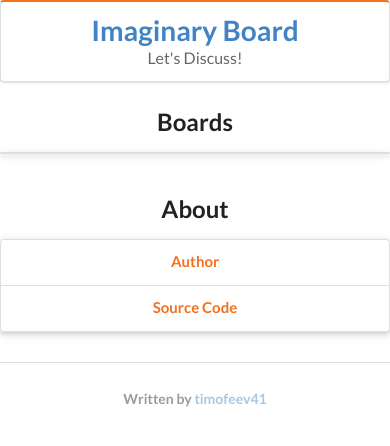
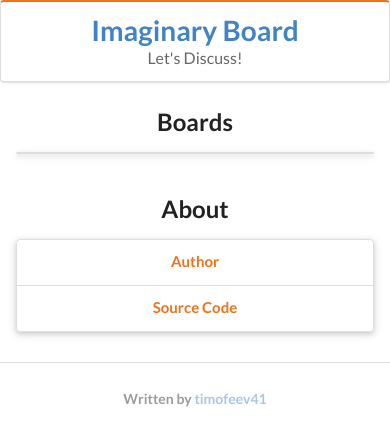
Before and after one commit to timofeev41/imaginaryboard, a Django app: page / in a window 390 px wide. Shown: the top 446 px of the page. Run offline with Django 3.2, Linux system fonts and the light colour scheme; data that the repository does not hold is empty.

Commit message:
:zap: responsive index page

```diff
--- a/board/templates/index.html
+++ b/board/templates/index.html
@@ -4,7 +4,7 @@
 
 {% block content %}
   <h2 class="ui centered aligned header">Boards</h2>
-  <div class="ui raised segments">
+  <div class="ui raised padded text container center aligned segments">
     {% for board in boards %}
     <div class="ui center aligned segment">
         <h4 class="ui header">
@@ -18,7 +18,7 @@
 
   <div class="ui hidden divider"></div>
   <h2 class="ui centered aligned header">About</h2>
-  <div class="ui raised segments">
+  <div class="ui raised padded text container center aligned segments">
     <div class="ui center aligned segment">
         <h4 class="ui header">
           <div class="content">
```
